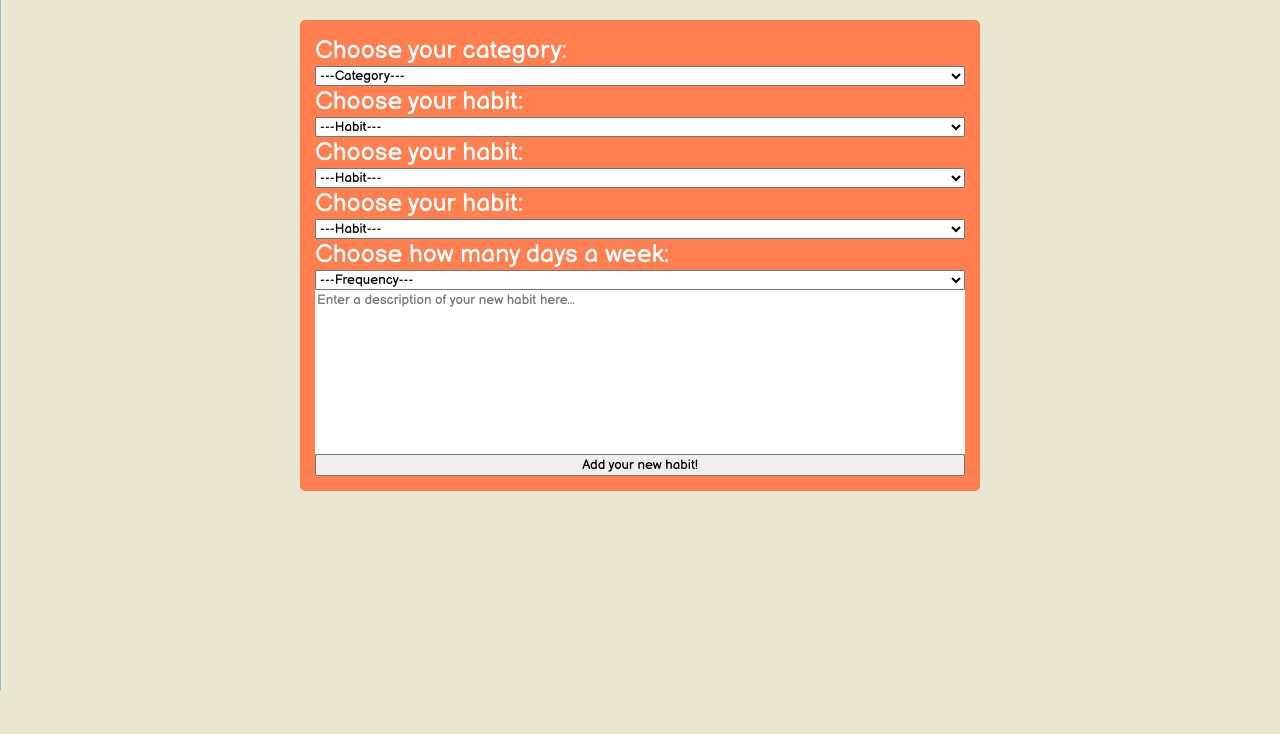
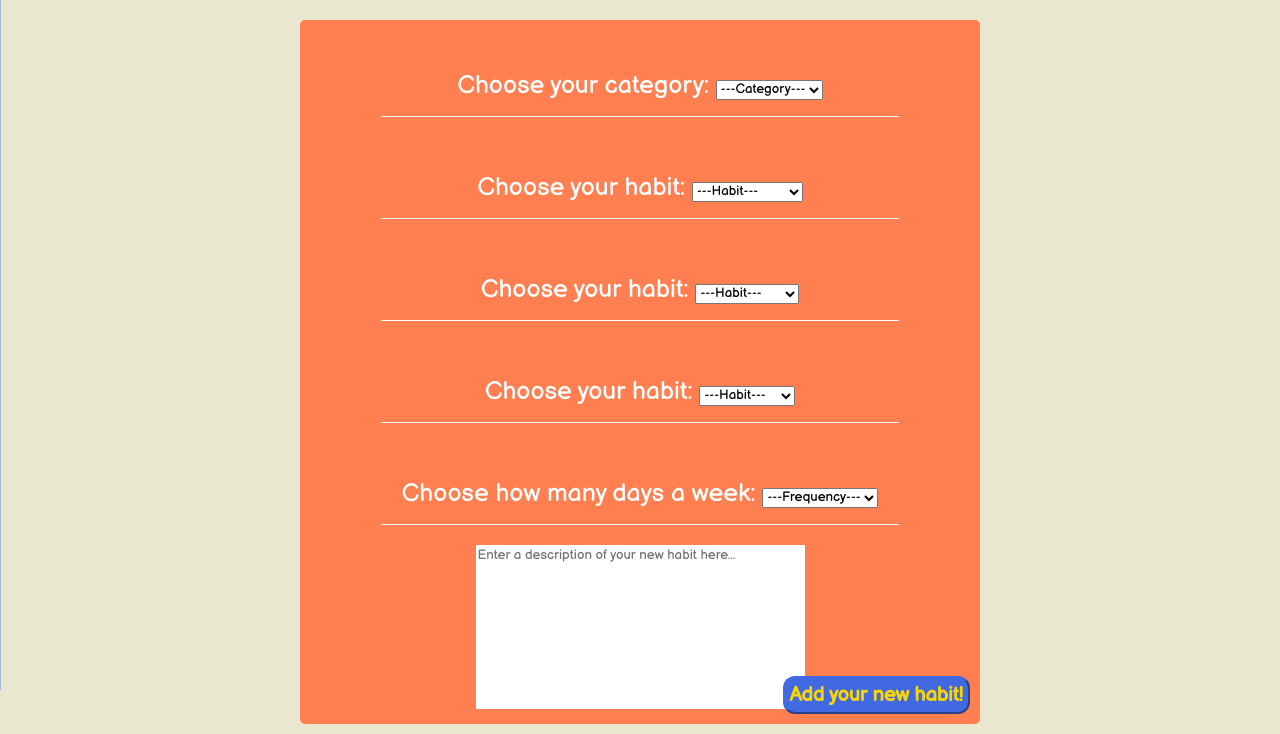
Before and after one commit to olu-akano/Trabbit, a plain HTML site: page client/add-habit.html in a window 1280 px wide. Shown: the part 180-914 px from the top of the page. Before the commit the page ends 800 px from the top, so only its background shows below. Drawn offline with Linux system fonts and the light colour scheme.

Commit message:
add styling for add habit page

```diff
--- a/client/add-habit.html
+++ b/client/add-habit.html
@@ -33,14 +33,17 @@
     <main id="new-habit-main">
         <form id="habit-form" action="">
 
+            <div class="habit-form-child">
                 <label for="habit-category">Choose your category:</label>
-            <select class="habit-form-child" name="habit-name" id="habit-name-selector">
+                <select name="habit-name" id="habit-name-selector">
                     <option value=""selected disabled hidden>---Category---</option>
                     <option value="exercise">Exercise</option>
                     <option value="dietary">Health</option>
                     <option value="hobby">Hobby</option>
                 </select>
+            </div>
 
+            <div class="habit-form-child">
                 <label for="exercise-name">Choose your habit:</label>
                 <select id="exercise-name">
                     <option value=""selected disabled hidden>---Habit---</option>
@@ -50,7 +53,9 @@
                     <option value="gym">Gym</option>
                     <option value="other-exercise">Other exercise</option>
                 </select>
+            </div>
 
+            <div class="habit-form-child">
                  <label for="dietary-name">Choose your habit:</label>
                 <select id="dietary-name">
                     <option value=""selected disabled hidden>---Habit---</option>
@@ -60,7 +65,9 @@
                     <option value="sleep">8 hours sleep</option>
                     <option value="other-dietary">Other dietary</option>
                 </select>
+            </div>
 
+            <div class="habit-form-child">
                 <label for="hobby-name">Choose your habit:</label>
                 <select id="hobby-name">
                     <option value=""selected disabled hidden>---Habit---</option>
@@ -69,7 +76,8 @@
                     <option value="sport">Sport</option>
                     <option value="other-hobby">Other hobby</option>
                 </select>
-
+            </div>
+            <div class="habit-form-child">
                 <label for="frequency">Choose how many days a week:</label>
                 <select id="frequency">
                     <option value=""selected disabled hidden>---Frequency---</option>
@@ -81,9 +89,12 @@
                     <option value="6">6</option>
                     <option value="7">7</option>
                 </select>
+            </div>
 
-            <textarea name="description" id="new-habit-description" cols="30" rows="10" maxlength="200" placeholder="Enter a description of your new habit here..."></textarea>
-            <input type="submit" value="Add your new habit!">
+            <textarea style="width:50%;" name="description" id="new-habit-description" cols="30" rows="10" maxlength="1000" placeholder="Enter a description of your new habit here..."></textarea>
+
+            <input class="habit-btn" type="submit" value="Add your new habit!">
+
         </form>
     </main>
 </body>
--- a/client/static/css/add-habit.css
+++ b/client/static/css/add-habit.css
@@ -29,8 +29,15 @@ body {
 #habit-form {
     display: flex;
     flex-direction: column;
-    justify-content: center;
-    flex-grow: 0.5;
+    align-items: center;
+}
+
+.habit-form-child {
+    width: 75%;
+    margin: 20px;
+    padding: 15px;
+    border-bottom: 1px solid white;
+    text-align: center;
 }
 
 textarea {
@@ -38,3 +45,7 @@ textarea {
     border: none;
     outline: none;
 }
+/*
+#new-habit-description {
+    width:
+} */
--- a/client/static/css/styling.css
+++ b/client/static/css/styling.css
@@ -69,3 +69,24 @@ a:hover{
     color: var(--primary);
     padding-top: 10px;
 }
+
+.habit-btn {
+    position: absolute;
+    right: 5px;
+    bottom: 5px;
+    color: var(--tertiary);
+    background-color:var(--secondary);
+    border-color: var(--secondary);
+    font-size: 20px;
+    padding: 5px;
+    border-radius: 12px;
+    font-weight: 600;
+    cursor: pointer;
+}
+
+.habit-btn:hover {
+    color: var(--secondary);
+    background-color: var(--tertiary);
+    border-color: var(--tertiary);
+    transition: 0.3s;
+}
```
Also changed, not shown: client/static/css/userpage.css (+0 -21 lines), client/userpage.html (+1 -1 lines). Lines whose indentation alone changed are shown as unchanged.
